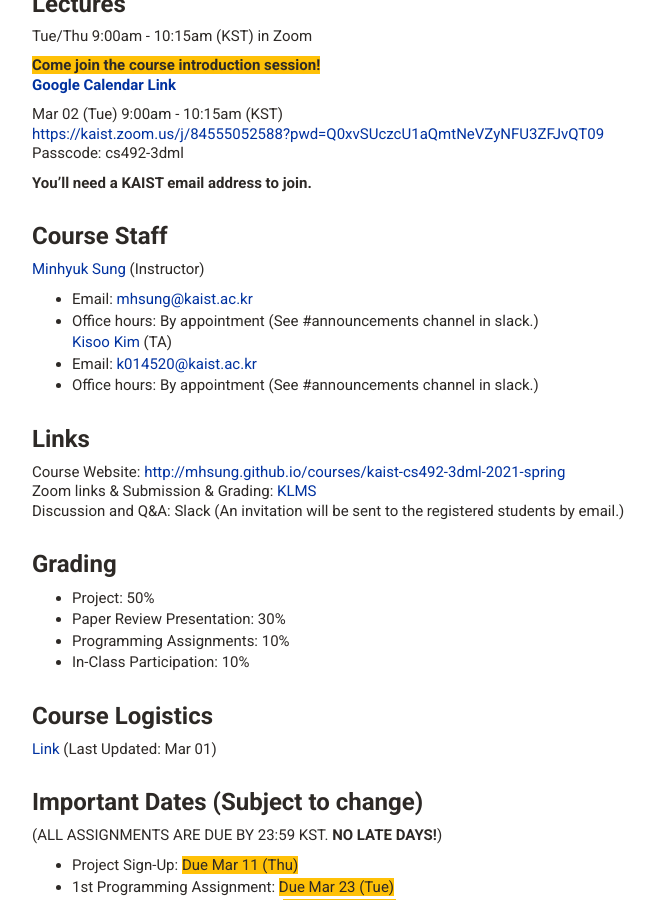
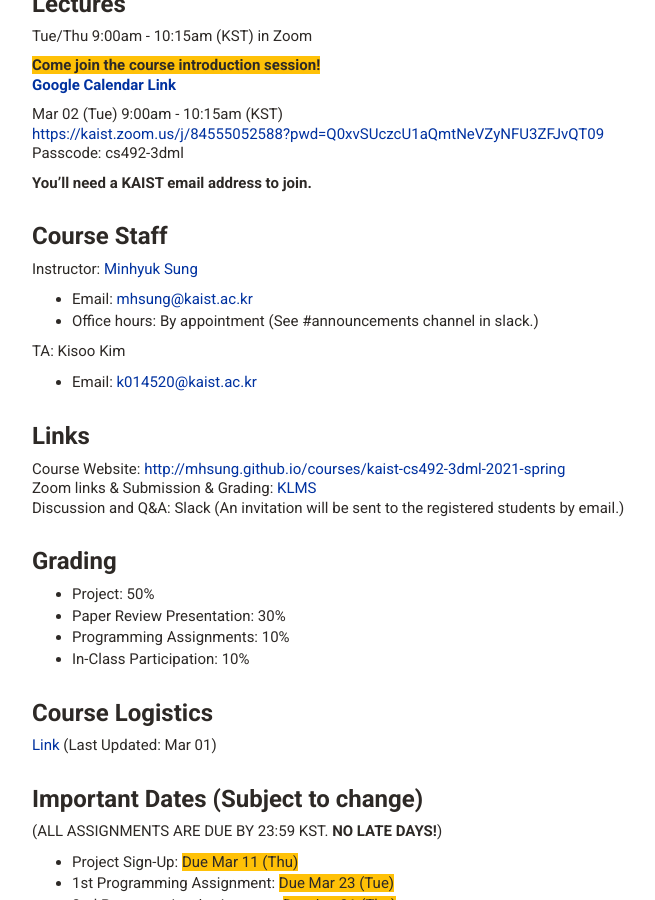
Before and after one commit to mhsung/mhsung.github.io, a Jekyll site: the page built from courses/_posts/2021-01-15-kaist-cs492-3dml-2021-spring.md, in a window 1280 px wide and 900 px high, scrolled down 1121 px. Shown: the whole window, without its empty margins (228-883 px from the left). Built offline with Jekyll 4.4.1, drawn with Linux system fonts in a browser that asks for light colours; our own code applies the rules of GitHub Pages for plain Markdown files.

Commit message:
Updated.

```diff
--- a/courses/_posts/2021-01-15-kaist-cs492-3dml-2021-spring.md
+++ b/courses/_posts/2021-01-15-kaist-cs492-3dml-2021-spring.md
@@ -43,13 +43,13 @@ Passcode: cs492-3dml
 
 
 ### Course Staff
-<a href="http://mhsung.github.io/" target="_blank">Minhyuk Sung</a> (Instructor)
+Instructor: <a href="http://mhsung.github.io/" target="_blank">Minhyuk Sung</a>
 - Email: <a href="mailto: {{site.email}}">{{site.email}}</a>
 - Office hours: By appointment (See #announcements channel in slack.)
 <br />
-<a href="http://mhsung.github.io/" target="_blank">Kisoo Kim</a> (TA)
+
+TA: Kisoo Kim
 - Email: <a href="mailto: k014520@kaist.ac.kr">k014520@kaist.ac.kr</a>
-- Office hours: By appointment (See #announcements channel in slack.)
 <br />
 
 
```
